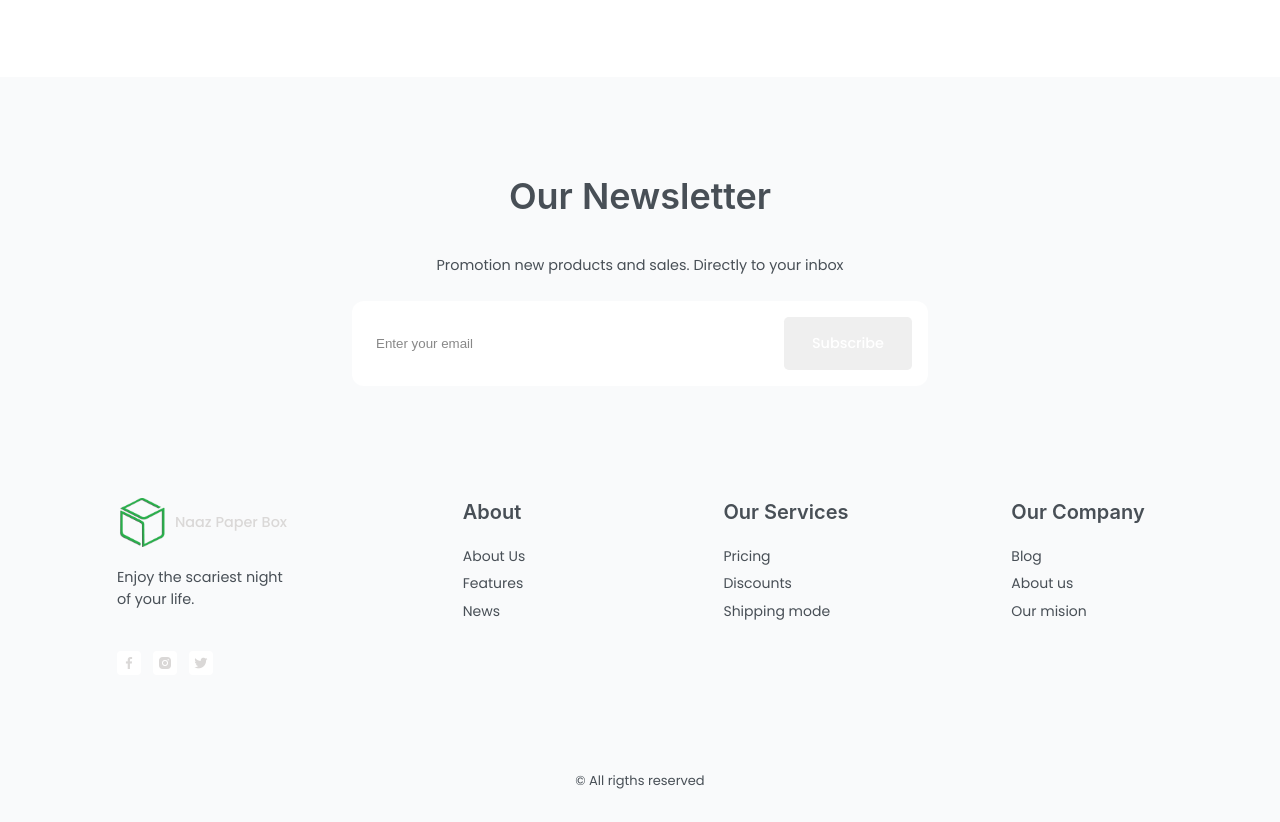
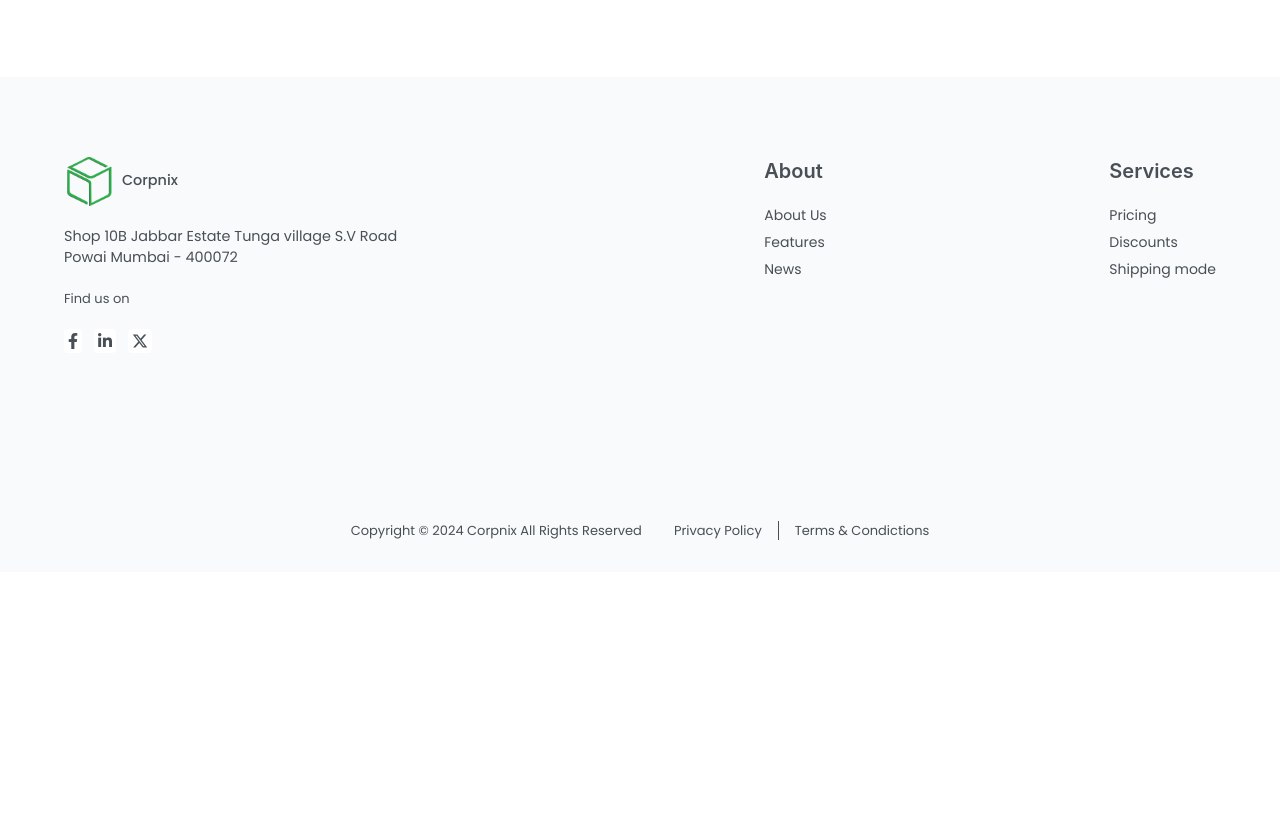
Before and after one commit to atif2843/MMBI_Final, a website: page index.html in a window 1280 px wide. Shown: the part 5798-6620 px from the top of the page. After the commit the page ends 6370 px from the top, so only its background shows below. Drawn offline with nearby package versions, Linux system fonts and the light colour scheme.

Commit message:
desktop view completed

```diff
--- a/assets/scss/components/_breakpoints.scss
+++ b/assets/scss/components/_breakpoints.scss
@@ -162,8 +162,8 @@
 
     .footer{
         &__container{
-            grid-template-columns: repeat(4, 1fr);
-            justify-items: center;
+            grid-template-columns: repeat(3, 1fr);
+            justify-items: end;
             column-gap: 1rem;
         }
         &__img-two{
--- a/assets/scss/components/_footer.scss
+++ b/assets/scss/components/_footer.scss
@@ -37,14 +37,17 @@
         column-gap: .5rem;
         margin-bottom: var(--mb-1);
         font-weight: var(--font-medium);
-        color: var(--title-color);
+        color: var(--text-color);
 
         &-img{
             width: 50px;
         }
+        &:hover{
+            color: var(--text-color);
+        }
     }
     &__description{
-        margin-bottom: var(--mb-2-5);
+        font-size: var(--smaller-font-size);
     }
     &__social{
         display: flex;
@@ -55,11 +58,10 @@
             background: var(--container-color);
             padding: .25rem;
             border-radius: .25rem;
-            color: var(--title-color);
+            color: var(--text-color);
             font-size: 1rem;
-
             &:hover{
-                background: var(--body-color);
+                color: var(--text-color);
             }
         }
     }
@@ -77,13 +79,22 @@
         transition: .3s;
 
         &:hover{
-            color: var(--title-color);
+            color: var(--text-color);
         }
     }
     &__copy{
         display: block;
         text-align: center;
         font-size: var(--smaller-font-size);
+        padding: 0 1rem;
+        &:last-child{
+            border-left: .1rem solid var(--text-color);
+        }
+    }
+    &__copywrapper{
         margin-top: 4.5rem;
+        display: flex;
+        flex-wrap: nowrap;
+        justify-content: center;
     }
 }
--- a/index.html
+++ b/index.html
@@ -479,23 +479,6 @@
                 </div>
             </div>
             </section>
-
-            <!--==================== OUR NEWSLETTER ====================-->
-            <section class="section newsletter">
-                <div class="newsletter__container container">
-                    <h2 class="section__title">Our Newsletter</h2>
-                    <p class="newsletter__description">
-                        Promotion new products and sales. Directly to your inbox
-                    </p>
-
-                    <form action="" class="newsletter__form">
-                        <input type="text" placeholder="Enter your email" class="newsletter__input">
-                        <button class="button">
-                            Subscribe
-                        </button>
-                    </form>
-                </div>
-            </section>
         </main>
 
         <!--==================== FOOTER ====================-->
@@ -504,20 +487,25 @@
                     <div class="footer__content">
                         <a href="#" class="footer__logo">
                             <img src="assets/img/new_images/logo.png" alt="" class="footer__logo-img">
-                            Naaz Paper Box
+                            Corpnix
                         </a>
 
-                        <p class="footer__description">Enjoy the scariest night <br> of your life.</p>
+                        <p class="">Shop 10B Jabbar Estate Tunga village
+                            S.V Road Powai Mumbai - 400072</p>
+                        <p class="footer__description">Find us on</p>
 
                         <div class="footer__social">
                             <a href="https://www.facebook.com/" target="_blank" class="footer__social-link">
-                                <i class='bx bxl-facebook'></i>
+
+                                <i class="fa-brands fa-facebook-f"></i>
                             </a>
-                            <a href="https://www.instagram.com/" target="_blank" class="footer__social-link">
-                                <i class='bx bxl-instagram-alt' ></i>
+                            <a href="https://www.linkedin.com/" target="_blank" class="footer__social-link">
+                                <i class="fa-brands fa-linkedin-in"></i>
+
                             </a>
                             <a href="https://twitter.com/" target="_blank" class="footer__social-link">
-                                <i class='bx bxl-twitter' ></i>
+                                <i class="fa-brands fa-x-twitter"></i>
+
                             </a>
                         </div>
                     </div>
@@ -539,7 +527,7 @@
                     </div>
 
                     <div class="footer__content">
-                        <h3 class="footer__title">Our Services</h3>
+                        <h3 class="footer__title">Services</h3>
 
                         <ul class="footer__links">
                             <li>
@@ -554,7 +542,7 @@
                         </ul>
                     </div>
 
-                    <div class="footer__content">
+                    <!--<div class="footer__content">
                         <h3 class="footer__title">Our Company</h3>
 
                         <ul class="footer__links">
@@ -568,10 +556,14 @@
                                 <a href="#" class="footer__link">Our mision</a>
                             </li>
                         </ul>
-                    </div>
+                    </div>-->
                 </div>
 
-                <span class="footer__copy">&#169; All rigths reserved</span>
+                <div class="footer__copywrapper">
+                    <span class="footer__copy">Copyright &#169; 2024 Corpnix All Rights Reserved</span>
+                    <span class="footer__copy">Privacy Policy</span>
+                    <span class="footer__copy">Terms & Condictions</span>
+                </div>
             </footer>
 
             <!--=============== SCROLL UP ===============-->
```
Also changed, not shown: assets/css/styles.css, assets/img/icons/facebook.svg (added), assets/img/icons/linkedin.svg (added), assets/img/icons/twitter.svg (added).
